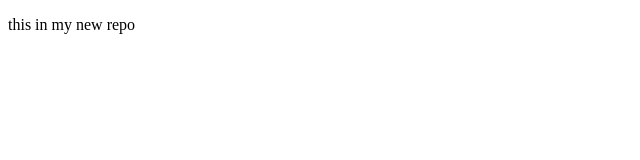
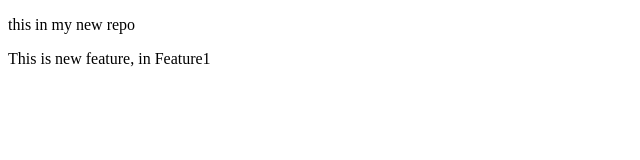
Before and after one commit to KumawatKaran98/localRepo, a plain HTML site: page index.html in a window 1280 px wide. Shown: the whole page, without its empty margins (0-640 px from the left). Drawn offline with Linux system fonts and the light colour scheme.

Commit message:
add new feature1

```diff
--- a/index.html
+++ b/index.html
@@ -4,6 +4,7 @@
     <meta charset="UTF-8">
     <title>GetTutorial</title>
     <p>this in my new repo</p>
+    <p>This is new feature, in Feature1</p>
 </head>
 <body>
 
```
